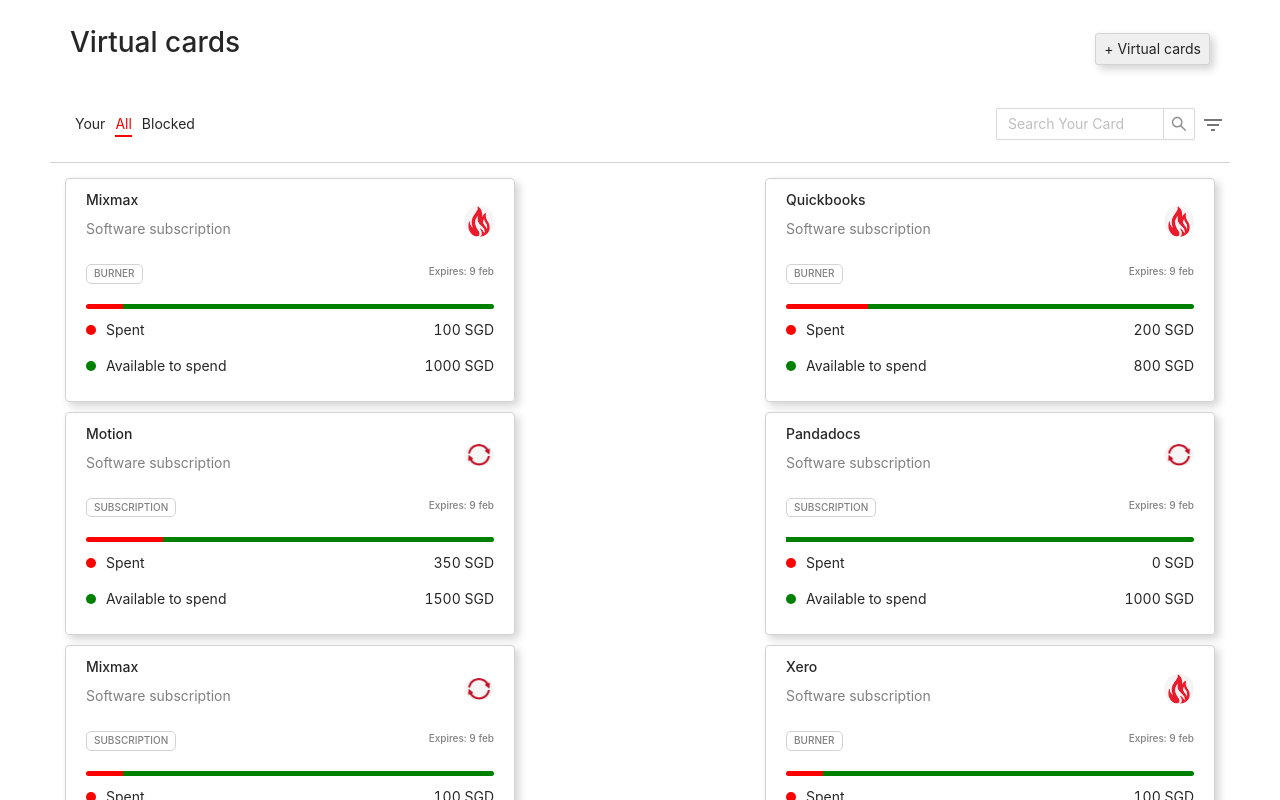
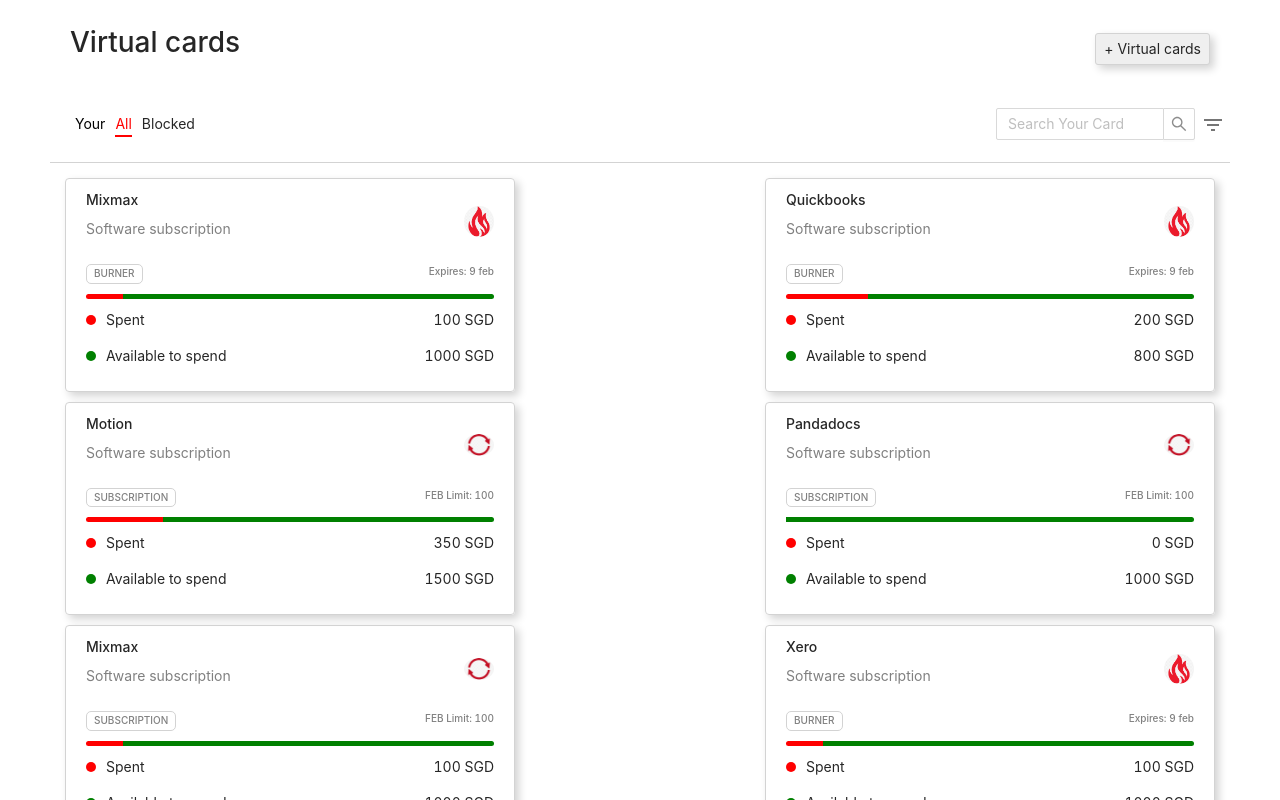
Before and after one commit to aks318/volopay-card, a React (Create React App) app: page /all-card in a window 1280 px wide. Shown: the top 800 px of the page. Built offline with nearby package versions, Linux system fonts and the light colour scheme; data requests are answered from the project's data file.

Commit message:
React-Router-Dom installed and switched between components using URL

```diff
--- a/package.json
+++ b/package.json
@@ -15,6 +15,7 @@
     "react": "^18.1.0",
     "react-dom": "^18.1.0",
     "react-redux": "^8.0.2",
+    "react-router-dom": "^6.3.0",
     "react-scripts": "5.0.1",
     "redux": "^4.2.0",
     "redux-thunk": "^2.4.1",
--- a/src/App.js
+++ b/src/App.js
@@ -2,11 +2,12 @@ import './App.css';
 import { Provider } from 'react-redux'
 import store from './redux-store/store';
 import VolopayCard from './components/VolopayCard';
+import Routers from './Routers';
 
 function App() {
   return (
     <Provider store={store}>
-      <VolopayCard />
+      <Routers />
     </Provider>
   );
 }
--- /dev/null
+++ b/src/Routers.js
@@ -0,0 +1,15 @@
+import React from 'react'
+import { BrowserRouter, Route, Routes } from 'react-router-dom'
+import VolopayCard from './components/VolopayCard'
+
+const Routers = () => {
+  return (
+    <BrowserRouter>
+        <Routes>
+            <Route path = "*" element = {<VolopayCard />}/>
+        </Routes>
+    </BrowserRouter>
+  )
+}
+
+export default Routers
--- a/src/components/Card.js
+++ b/src/components/Card.js
@@ -12,7 +12,7 @@ const Card = ({data}) => {
         </div>
         <div className='card-type'>
             <p>{data.card_type}</p>
-            <p>Expires: {data.expiry}</p>
+            {data.card_type === 'burner' ? <p>Expires: {data.expiry}</p> : <p>{data.expiry.split(" ")[1].toUpperCase()} Limit: {data.limit}</p>}
         </div>
         <div className='spent-bar'>
             <hr style={{width : `${(data.spent.value/(data.available_to_spend.value + data.spent.value))*100}%` , backgroundColor : "red"}}></hr>
--- a/src/components/VolopayCard.css
+++ b/src/components/VolopayCard.css
@@ -27,6 +27,9 @@
 .navbar .links{
     display: flex;
     padding: 20px;
+}
+.navbar .links a{
+    color: black;
 }
 .navbar .links p{
     margin: 5px;
@@ -129,6 +132,7 @@
     color: gray;
     font-size: 10px;
     font-weight: 500;
+    margin: 0;
 }
 .card-container .card .card-type p:first-child {
     text-transform: uppercase;
--- a/src/components/VolopayCard.js
+++ b/src/components/VolopayCard.js
@@ -1,5 +1,5 @@
-import React, { useState } from 'react'
-import AllCard from './pages/AllCard'
+import React, { useEffect, useState } from 'react'
+import { Link, Route, Routes, useLocation, useNavigate } from 'react-router-dom';
 import { Input } from 'antd';
 import IconButton from '@mui/material/IconButton';
 import FilterListIcon from '@mui/icons-material/FilterList';
@@ -7,14 +7,20 @@ import FormControlLabel from '@mui/material/FormControlLabel';
 import Checkbox from '@mui/material/Checkbox';
 import { Select } from 'antd';
 import './VolopayCard.css'
+import AllCard from './pages/AllCard'
 import YourCard from './pages/YourCard';
 
 const { Option } = Select;
 const Search = Input.Search;
 const VolopayCard = () => {
-    const [activeLink , setActiveLink] = useState("All")
+    const location = useLocation()
+    const navigate = useNavigate()
     const [search , setSearch] = useState("")
     const [openFilter , setOpenFilter] = useState(false)
+
+    useEffect(() => {
+        navigate('/all-card')
+    }, [])
 
   return (
       <div className='main-div'>
@@ -24,14 +30,16 @@ const VolopayCard = () => {
         </div>
         <div className='navbar'>
             <div className='links'>
-                <p
-                    className={activeLink === "Your" ? "active" : ""}
-                    onClick={() => setActiveLink("Your")}
-                >Your</p>
-                <p
-                    className={activeLink === "All" ? "active" : ""}
-                    onClick={() => setActiveLink("All")}
-                >All</p>
+                <Link to="/your-card">
+                    <p
+                        className={location.pathname === "/your-card" ? "active" : ""}
+                    >Your</p>
+                </Link>
+                <Link to="/all-card">
+                    <p
+                        className={location.pathname === "/all-card" ? "active" : ""}
+                    >All</p>
+                </Link>
                 <p>Blocked</p>
             </div>
             <div className='filters'>
@@ -73,12 +81,12 @@ const VolopayCard = () => {
             </div>
         </div>
         <div className='card-container'>
-            {activeLink === "All" && <AllCard search={search}
-                clearSearch = {() => setSearch("")}
-            />}
-            {activeLink === "Your" && <YourCard search={search}
-                clearSearch = {() => setSearch("")}
-            />}
+                <Routes>
+                    <Route path="/your-card" element={<YourCard search={search} clearSearch = {() => setSearch("")}/>}/>
+                </Routes>
+                <Routes>
+                    <Route path="/all-card" element={<AllCard search={search} clearSearch = {() => setSearch("")}/>}/>
+                </Routes>
         </div>
       </div>
   )
```
Also changed, not shown: 1 other file (tests, documents, lock files or other folders).
